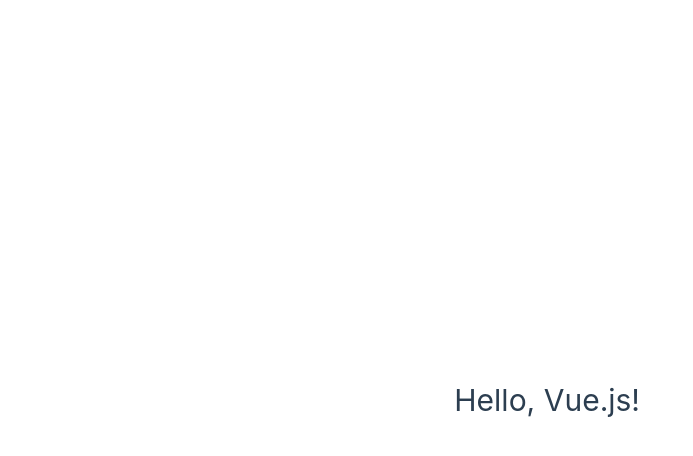
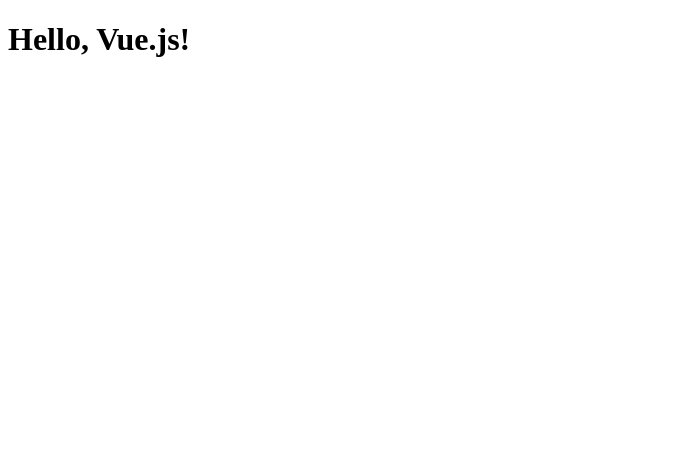
Before and after one commit to LeTram055/B2105564_Le_Thi_Ngoc_Tram_BTL_FRONTEND_ADMIN, a Vue app: page / in a window 1280 px wide. Shown: the top 456 px of the page, without its empty margins (0-693 px from the left). Built offline with nearby package versions, Linux system fonts and the light colour scheme.

Commit message:
cai dat logo và style

```diff
--- a/src/assets/base.css
+++ b/src/assets/base.css
@@ -1,5 +1,5 @@
 /* color palette from <https://github.com/vuejs/theme> */
-:root {
+/* :root {
   --vt-c-white: #ffffff;
   --vt-c-white-soft: #f8f8f8;
   --vt-c-white-mute: #f2f2f2;
@@ -19,10 +19,10 @@
   --vt-c-text-light-2: rgba(60, 60, 60, 0.66);
   --vt-c-text-dark-1: var(--vt-c-white);
   --vt-c-text-dark-2: rgba(235, 235, 235, 0.64);
-}
+} */
 
 /* semantic color variables for this project */
-:root {
+/* :root {
   --color-background: var(--vt-c-white);
   --color-background-soft: var(--vt-c-white-soft);
   --color-background-mute: var(--vt-c-white-mute);
@@ -83,4 +83,4 @@
   text-rendering: optimizeLegibility;
   -webkit-font-smoothing: antialiased;
   -moz-osx-font-smoothing: grayscale;
-}
+} */
--- a/src/assets/main.css
+++ b/src/assets/main.css
@@ -1,13 +1,13 @@
 @import './base.css';
 
 #app {
-  max-width: 1280px;
+  max-width: 1500px;
   margin: 0 auto;
-  padding: 2rem;
+  /* padding: 2rem; */
   font-weight: normal;
 }
 
-a,
+/* a,
 .green {
   text-decoration: none;
   color: hsla(160, 100%, 37%, 1);
@@ -32,4 +32,4 @@
     grid-template-columns: 1fr 1fr;
     padding: 0 2rem;
   }
-}
+} */
```
Also changed, not shown: src/assets/images/logo.png (added).
